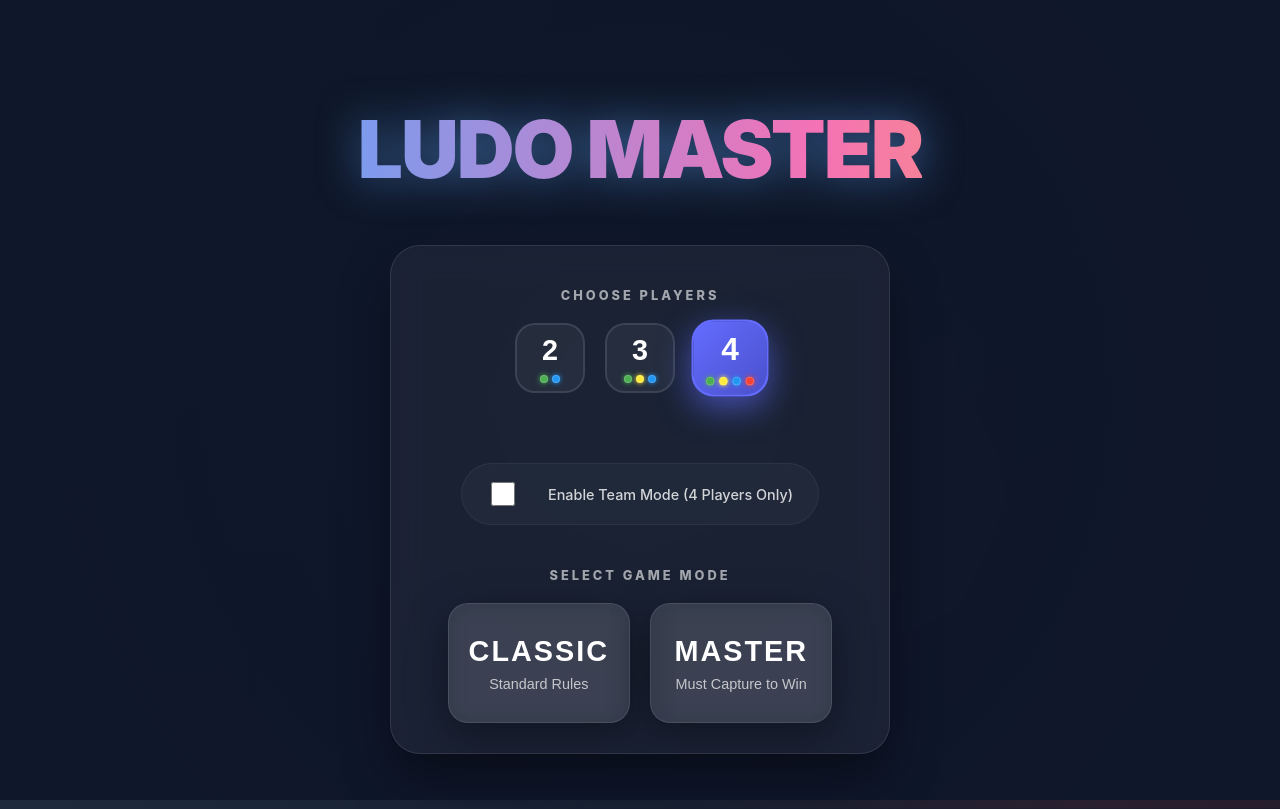
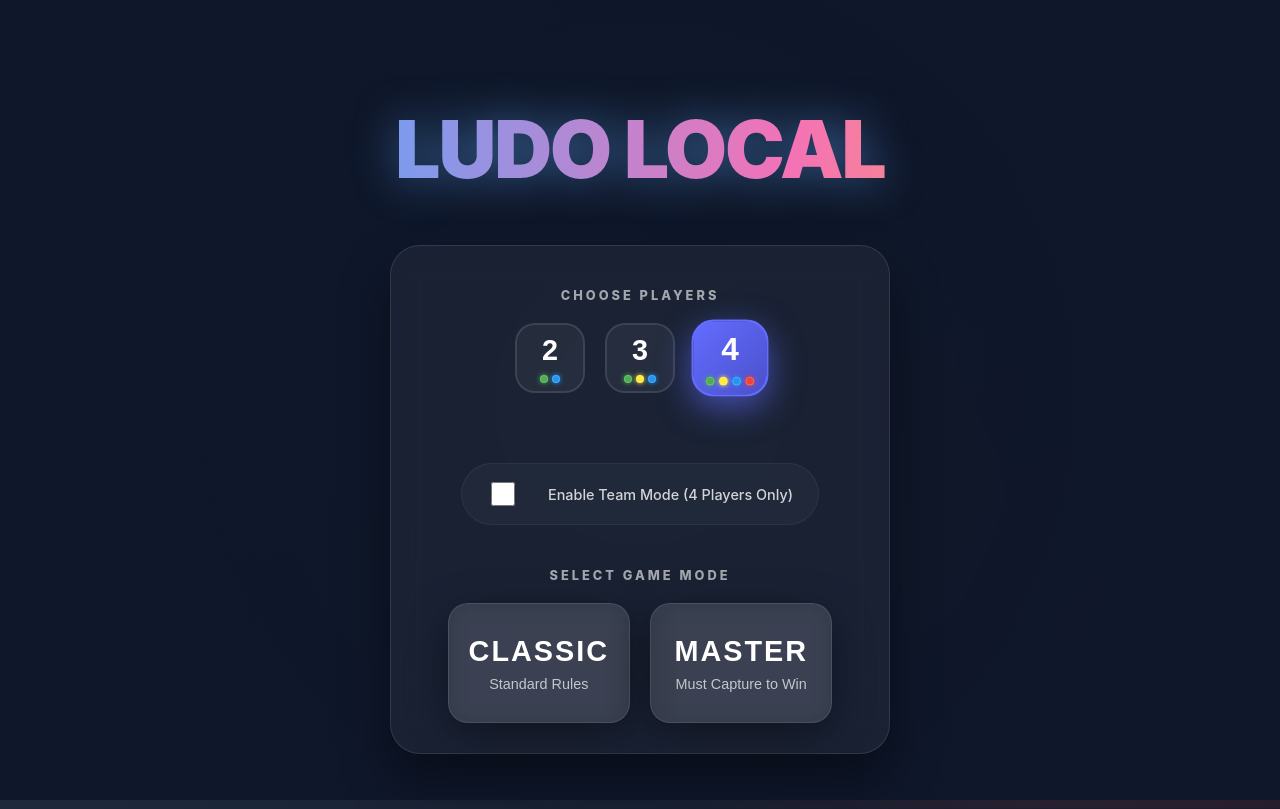
Before and after one commit to msarfraz/Ludo, a React (Vite) app: page / in a window 1280 px wide. Built offline with nearby package versions, Linux system fonts and the light colour scheme.

Commit message:
android ios app config

```diff
--- /dev/null
+++ b/capacitor.config.json
@@ -0,0 +1,5 @@
+{
+  "appId": "com.ludo.game",
+  "appName": "Ludo Local",
+  "webDir": "dist"
+}
--- a/package.json
+++ b/package.json
@@ -13,8 +13,13 @@
     "deploy": "gh-pages -d dist"
   },
   "dependencies": {
+    "@capacitor/android": "^8.2.0",
     "@capacitor/cli": "^8.2.0",
     "@capacitor/core": "^8.2.0",
+    "@capacitor/haptics": "^8.0.1",
+    "@capacitor/ios": "^8.2.0",
+    "@capacitor/splash-screen": "^8.0.1",
+    "@capacitor/status-bar": "^8.0.1",
     "react": "^19.2.0",
     "react-dom": "^19.2.0"
   },
--- a/src/components/StartScreen.jsx
+++ b/src/components/StartScreen.jsx
@@ -20,7 +20,7 @@ const StartScreen = ({ onStart }) => {
 
     return (
         <div className="start-screen">
-            <h1 className="start-title">LUDO MASTER</h1>
+            <h1 className="start-title">LUDO LOCAL</h1>
 
             <div className="setup-container">
                 <div className="player-selection-section">
```
Also changed, not shown: 73 other files (tests, documents, lock files or other folders).
